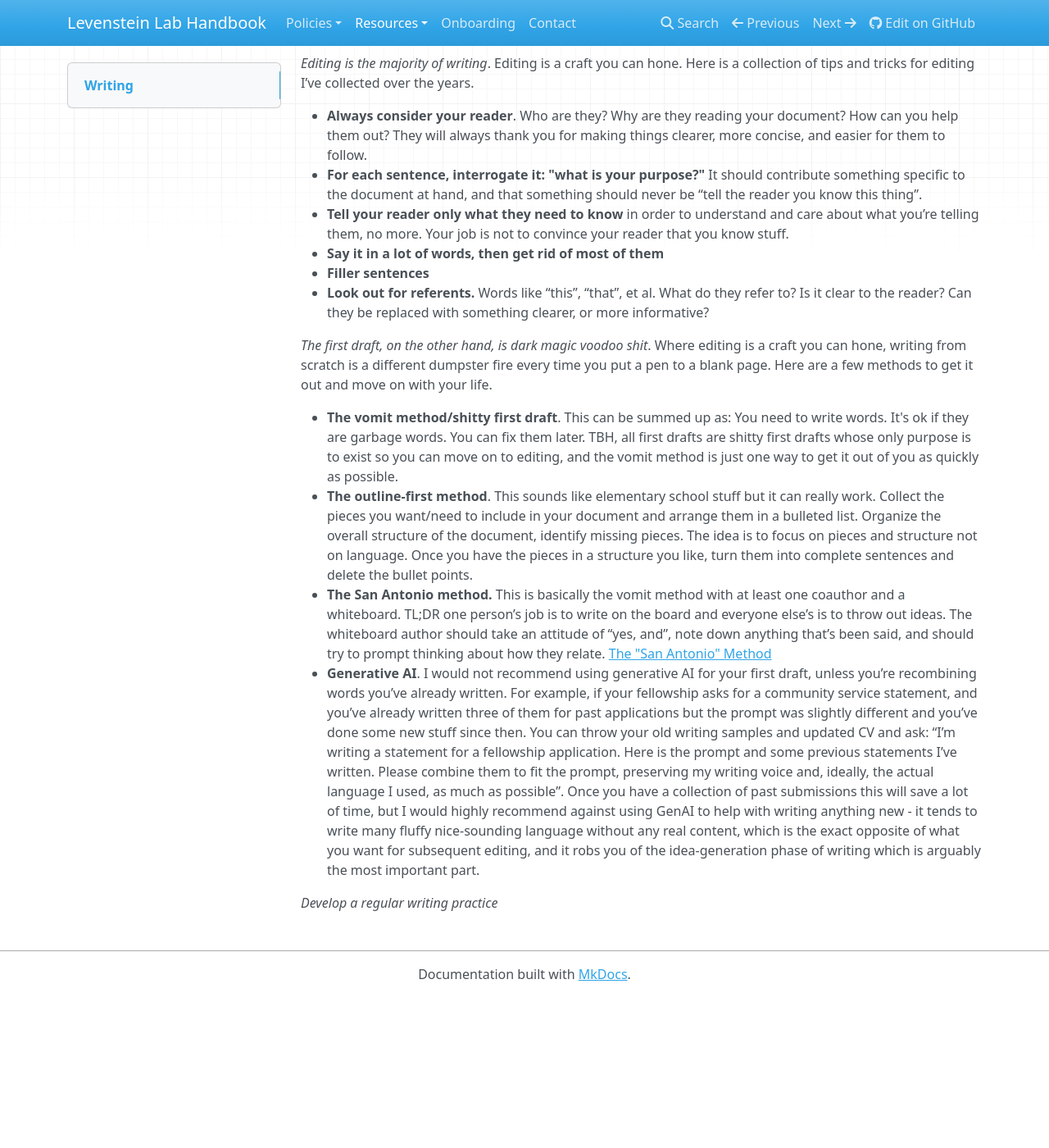
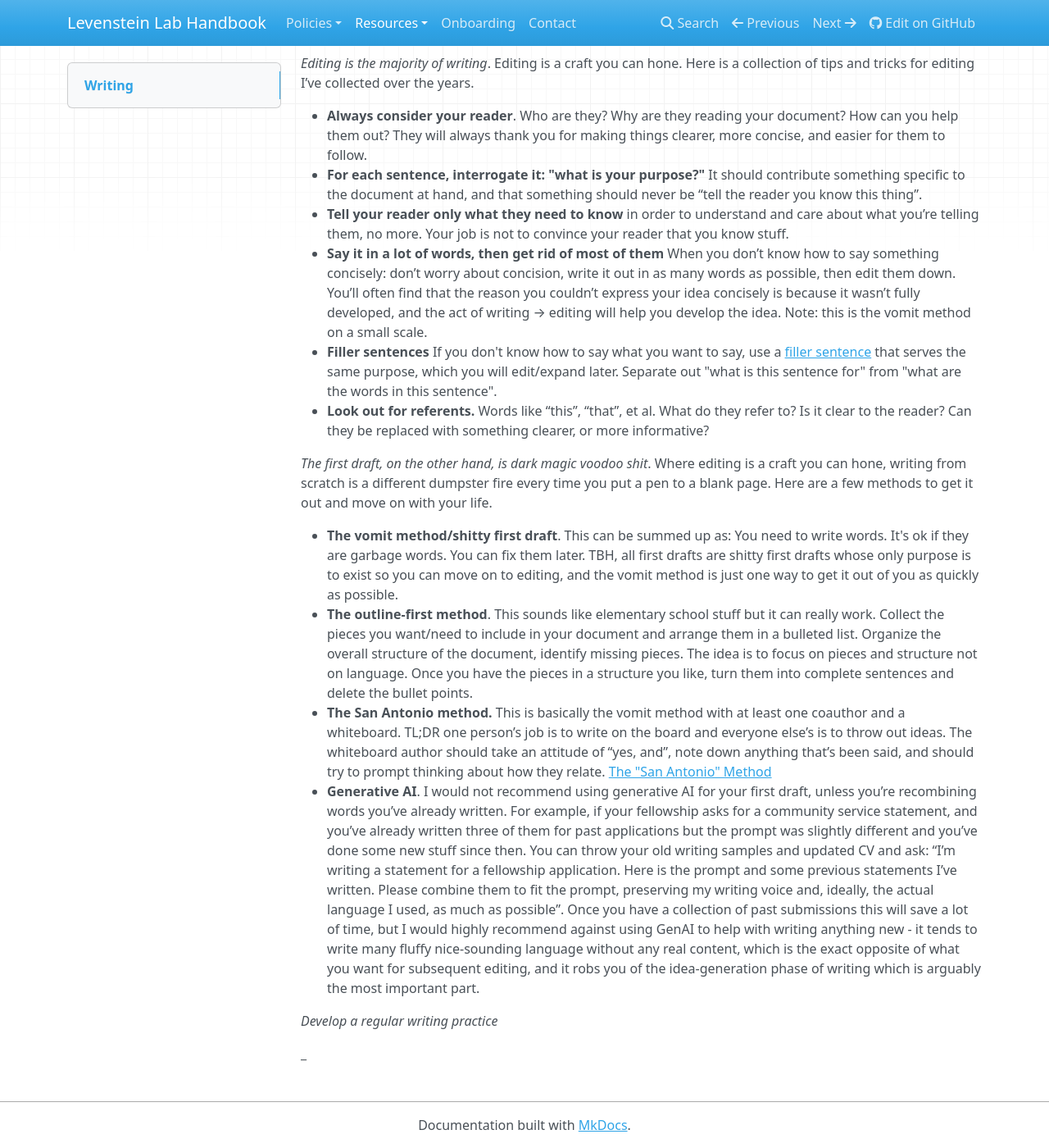
Before and after one commit to LevensteinLab/Lab-Handbook, an MkDocs documentation site: the page built from docs/Resources/writing.md, in a window 1280 px wide and 1400 px high, scrolled down 545 px. Shown: the whole window at 82% size. Built offline with MkDocs 1.6.1, drawn with Linux system fonts in a browser that asks for light colours; nearby versions of some CDN libraries; before the commit the page ends 1761 px from its top, so only the background shows below that.

Commit message:
Enhance writing guidelines on conciseness and AI use
Expanded on the advice for concise writing and clarified the use of filler sentences and generative AI in the writing process.

```diff
--- a/docs/Resources/writing.md
+++ b/docs/Resources/writing.md
@@ -32,8 +32,8 @@ I prefer to use google doc because I think it has the best tools for co-writing.
   - **Always consider your reader**. Who are they? Why are they reading your document? How can you help them out? They will always thank you for making things clearer, more concise, and easier for them to follow.
   - **For each sentence, interrogate it: "what is your purpose?"** It should contribute something specific to the document at hand, and that something should never be “tell the reader you know this thing”.
   - **Tell your reader only what they need to know** in order to understand and care about what you’re telling them, no more. Your job is not to convince your reader that you know stuff.
-  - **Say it in a lot of words, then get rid of most of them**
-  - **Filler sentences**
+  - **Say it in a lot of words, then get rid of most of them** When you don’t know how to say something concisely: don’t worry about concision, write it out in as many words as possible, then edit them down. You’ll often find that the reason you couldn’t express your idea concisely is because it wasn’t fully developed, and the act of writing → editing will help you develop the idea. Note: this is the vomit method on a small scale.
+  - **Filler sentences** If you don't know how to say what you want to say, use a [filler sentence](https://x.com/realscientists/status/1369995669147107328) that serves the same purpose, which you will edit/expand later. Separate out "what is this sentence for" from "what are the words in this sentence".
   - **Look out for referents.** Words like “this”, “that”, et al. What do they refer to? Is it clear to the reader? Can they be replaced with something clearer, or more informative?
 
 *The first draft, on the other hand, is dark magic voodoo shit*. Where editing is a craft you can hone, writing from scratch is a different dumpster fire every time you put a pen to a blank page. Here are a few methods to get it out and move on with your life.
@@ -44,3 +44,7 @@ I prefer to use google doc because I think it has the best tools for co-writing.
   - **Generative AI**. I would not recommend using generative AI for your first draft, unless you’re recombining words you’ve already written. For example, if your fellowship asks for a community service statement, and you’ve already written three of them for past applications but the prompt was slightly different and you’ve done some new stuff since then. You can throw your old writing samples and updated CV and ask: “I’m writing a statement for a fellowship application. Here is the prompt and some previous statements I’ve written. Please combine them to fit the prompt, preserving my writing voice and, ideally, the actual language I used, as much as possible”. Once you have a collection of past submissions this will save a lot of time, but I would highly recommend against using GenAI to help with writing anything new - it tends to write many fluffy nice-sounding language without any real content, which is the exact opposite of what you want for subsequent editing, and it robs you of the idea-generation phase of writing which is arguably the most important part.
 
 _Develop a regular writing practice_
+
+
+
+_
```
